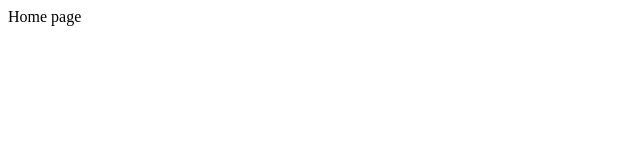
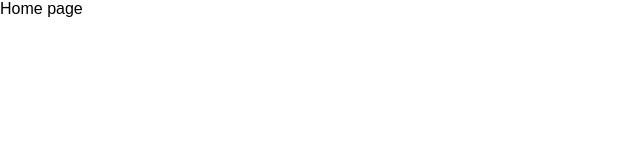
Before and after one commit to thomasnrggo/cashflow-Vue-, a Vue app: page / in a window 1280 px wide. Shown: the top 160 px of the page, without its empty margins (0-640 px from the left). Built offline with nearby package versions, Linux system fonts and the light colour scheme.

Commit message:
add splashScreen with suspense component

```diff
--- a/src/App.vue
+++ b/src/App.vue
@@ -1,17 +1,43 @@
 <template>
-  <HomePage/>
+  <Suspense>
+    <template #default>
+      <HomePage/>
+    </template>
+    <template #fallback>
+      <SplashScreen/>
+    </template>
+  </Suspense>
 </template>
 
 <script>
-import HomePage from '@/components/HomePage.vue';
+import { defineAsyncComponent } from 'vue'
+import SplashScreen from '@/components/SplashScreen.vue'
 
 export default {
   name: 'App',
   components: {
-    HomePage
+    HomePage: defineAsyncComponent(() =>
+      new Promise((resolve) => {
+        setTimeout(() => {
+          resolve(import('@/components/HomePage.vue'))
+        }, 2000);
+      })
+    ),
+    SplashScreen
 }
 }
 </script>
 
 <style>
+html,
+body,
+.app {
+  min-height: 100vh;
+  margin: 0;
+  font-family: Arial, Helvetica, sans-serif;
+}
+* {
+  --brand-green: #04b500;
+  --brand-blue: #0689b0;
+}
 </style>
--- /dev/null
+++ b/src/components/SplashScreen.vue
@@ -0,0 +1,22 @@
+<template>
+    <div class="splashscreen">
+        <img src="@/assets/cashflow-icon.svg" alt="Logo" />
+        <h1><span>Cash</span>Flow</h1>
+    </div>
+</template>
+
+<style scoped>
+.splashscreen {
+    display: flex;
+    justify-content: center;
+    align-items: center;
+    flex-direction: column;
+    height: 100vh;
+}
+h1 {
+    color: var(--brand-blue);
+}
+h1 span {
+    color: var(--brand-green);
+}
+</style>
```
